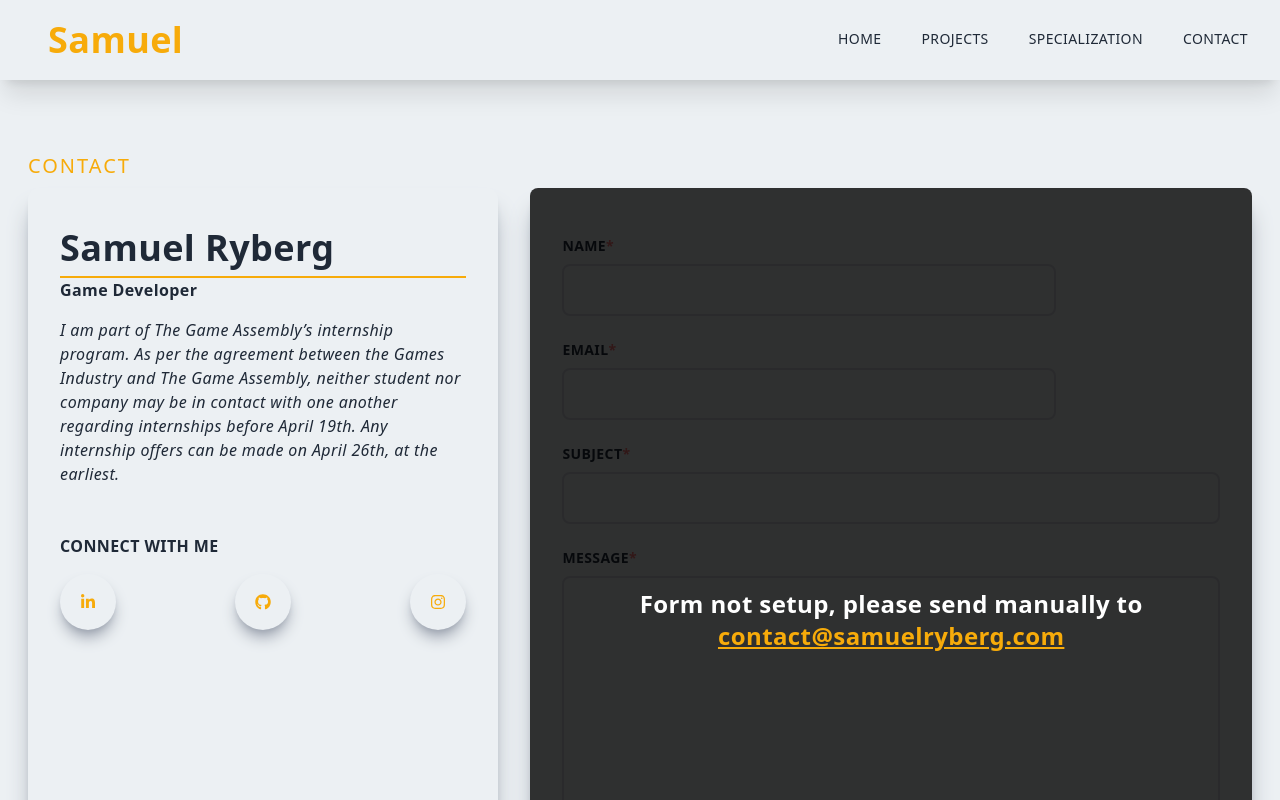
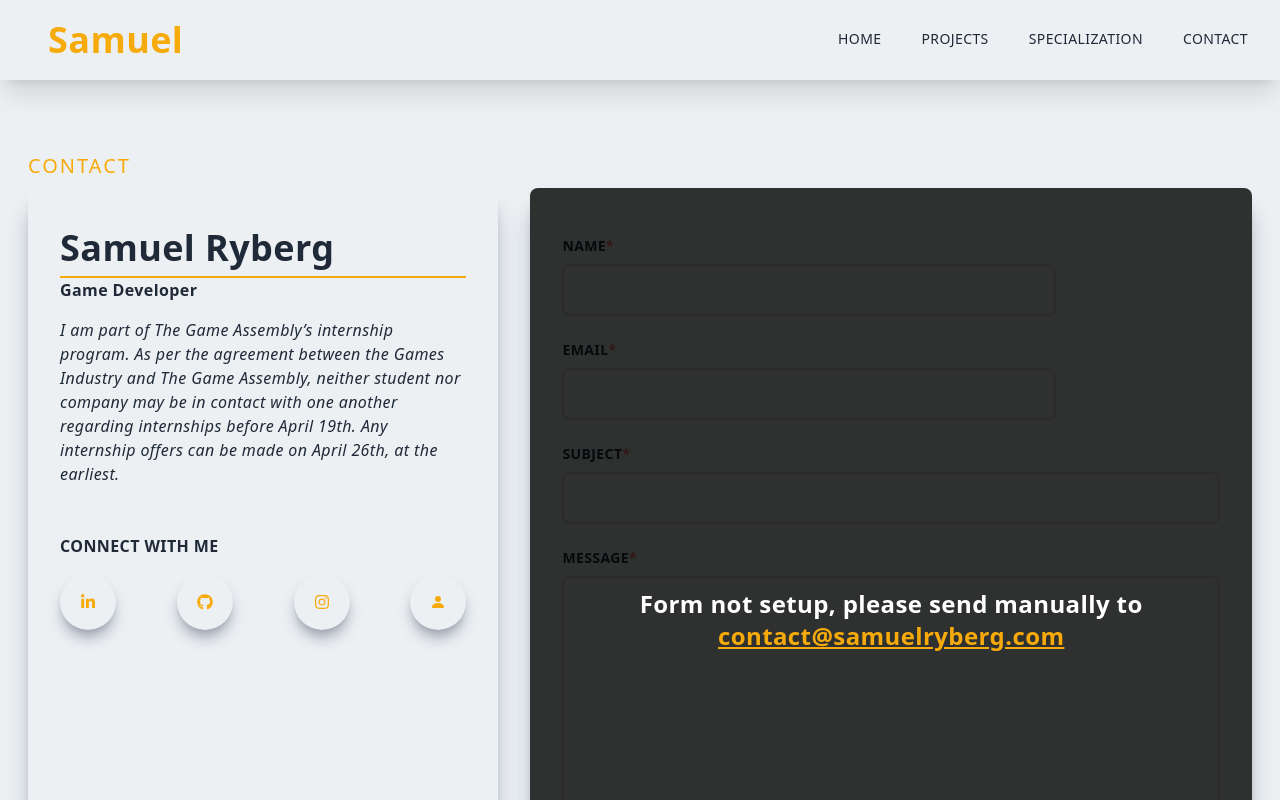
Before and after one commit to TheExeQ/Portfolio, a Next.js app: page /contact in a window 1280 px wide. Shown: the top 800 px of the page. Built offline with nearby package versions, Linux system fonts and the light colour scheme.

Commit message:
added resume to website

```diff
--- a/app/contact/page.tsx
+++ b/app/contact/page.tsx
@@ -3,6 +3,7 @@ import { time } from 'console';
 import React, { useState, useEffect } from 'react'
 
 import { FaLinkedinIn, FaGithub, FaInstagram } from 'react-icons/fa';
+import { BsFillPersonFill } from 'react-icons/bs';
 
 export default function Contact(): JSX.Element {
 
@@ -67,6 +68,11 @@ export default function Contact(): JSX.Element {
                                     <a href="https://www.instagram.com/samuelryberg/" target="_blank">
                                         <div className="rounded-full shadow-lg shadow-gray-400 p-5 cursor-pointer hover:scale-110 ease-in duration-300">
                                             <FaInstagram color="#F7AB0A" />
+                                        </div>
+                                    </a>
+                                    <a href="/assets/resume.pdf" target="_blank">
+                                        <div className="rounded-full shadow-lg shadow-gray-400 p-5 cursor-pointer hover:scale-110 ease-in duration-300">
+                                            <BsFillPersonFill color="#F7AB0A" />
                                         </div>
                                     </a>
                                 </div>
--- a/app/layout.tsx
+++ b/app/layout.tsx
@@ -13,7 +13,6 @@ export default function RootLayout({ children }: { children: React.ReactNode }):
       <body>
         <Navbar />
         {children}
-        {/*<Footer />*/}
       </body>
     </html>
   )
--- a/app/page.tsx
+++ b/app/page.tsx
@@ -3,6 +3,7 @@
 import { motion } from "framer-motion"
 import { Cursor, useTypewriter } from "react-simple-typewriter"
 import { FaLinkedinIn, FaGithub, FaInstagram } from 'react-icons/fa';
+import { BsFillPersonFill } from 'react-icons/bs';
 
 import ProjectView from './components/projectsview'
 
@@ -66,6 +67,11 @@ export default function Home(): JSX.Element {
                     <FaInstagram color="#F7AB0A" />
                   </div>
                 </a>
+                <a href="/assets/resume.pdf" target="_blank">
+                  <div className="rounded-full shadow-lg shadow-gray-400 p-5 cursor-pointer hover:scale-110 ease-in duration-300">
+                    <BsFillPersonFill color="#F7AB0A" />
+                  </div>
+                </a>
               </div>
             </div>
           </div>
```
Also changed, not shown: 1 other file (tests, documents, lock files or other folders).
